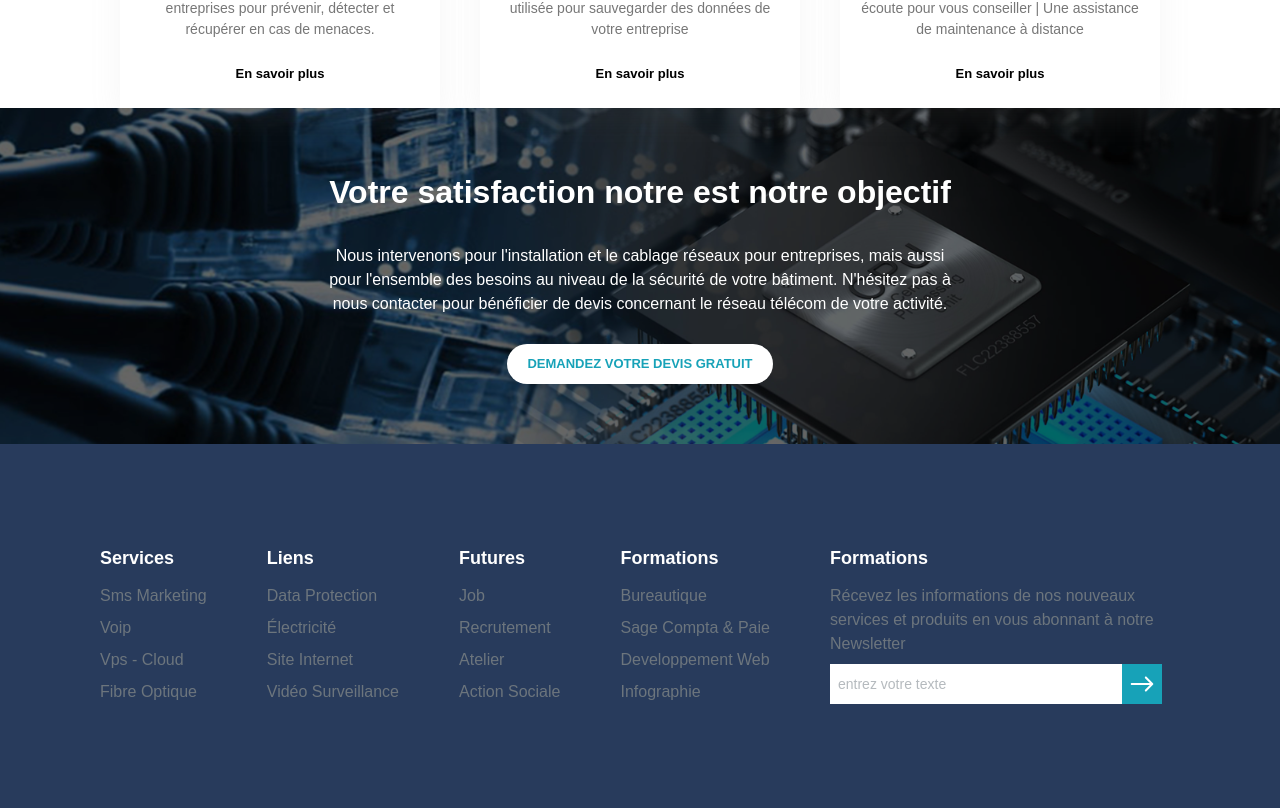
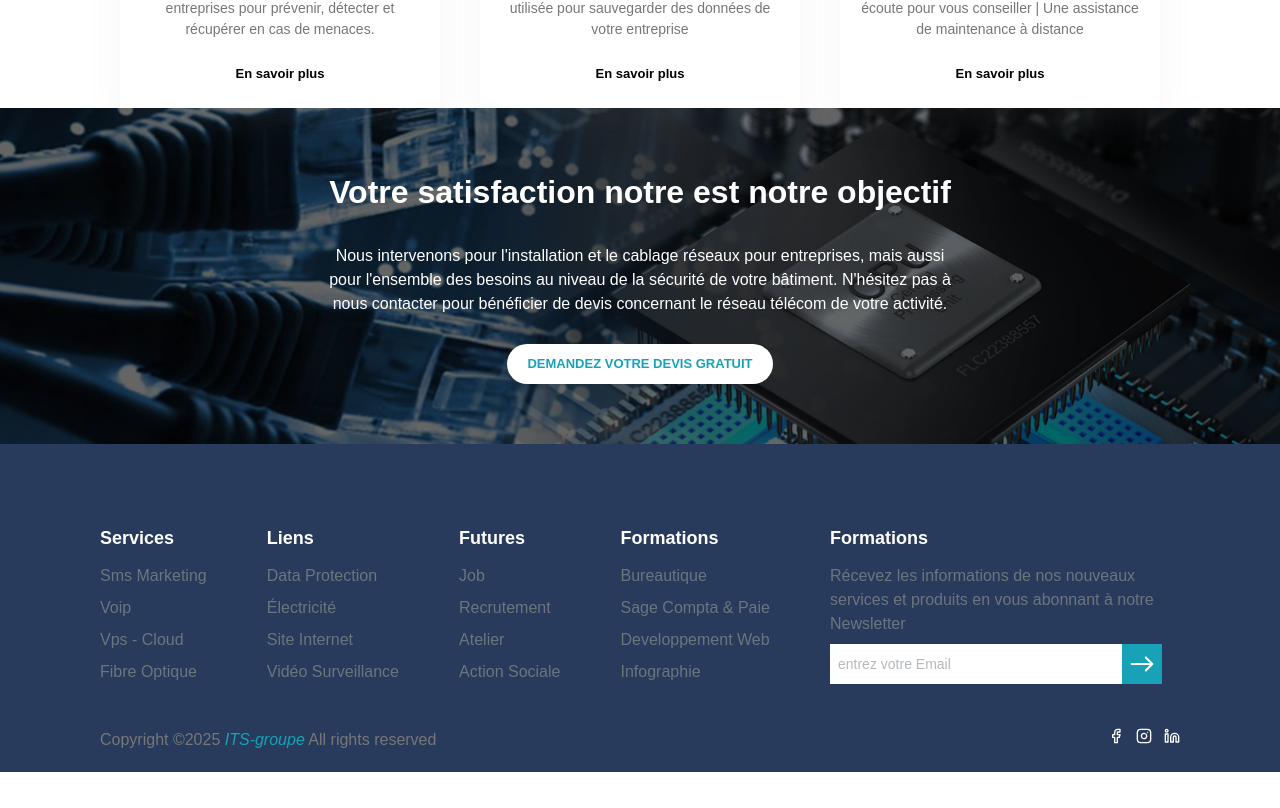
Before and after one commit to WolfRegis/ITS, a React (Vite) app: page / in a window 1280 px wide. Shown: the part 644-1452 px from the top of the page. After the commit the page ends 1416 px from the top, so only its background shows below. Built offline with nearby package versions, Linux system fonts and the light colour scheme.

Commit message:
✨F06>Add CpyrightBan component

```diff
--- a/src/components/Footer.jsx
+++ b/src/components/Footer.jsx
@@ -3,10 +3,11 @@ import List from './List'
 import styled from 'styled-components';
 import theme from './theme';
 import { IoIosArrowRoundForward } from 'react-icons/io';
+import CopyrightBan from './ui/CopyrightBan';
 
 export default function Footer() {
   return (
-  <FooterStyled className=' p-25 ' >
+  <FooterStyled className=' px-25 pt-20 flex flex-col gap-10' >
 
       <div className='relative flex flex-row justify-between w-full'>
             <List title="Services" >
@@ -35,21 +36,34 @@ export default function Footer() {
             </List>
             <List title="Formations">
                   <li><p>Récevez les informations de nos nouveaux services et produits en vous abonnant à notre Newsletter</p></li>
-                  <li className='flex flex-row '><input type="text" className='border-white h-10 w-10/12 bg-white pl-2 text-sm' placeholder='entrez votre texte'/> <IoIosArrowRoundForward  id='icone' className=' h-full w-10 text-sm text-white'/>
+                  <li className='flex flex-row '><input type="text" className='border-white h-10 w-10/12 bg-white pl-2 text-sm' placeholder='entrez votre Email'/><button className=' h-full w-10 text-sm text-white'> <IoIosArrowRoundForward  id='icone' className=' h-full w-full text-sm'/></button>
 </li>
 
             </List>
       </div>
+      <CopyrightBan/>
   </FooterStyled>)
 }
 
 const FooterStyled = styled.footer`
 
       background-color: ${theme.colors.mainColor};
+      color: ${theme.colors.other};
 
       #icone{
          background-color: ${theme.colors.primary};
       }
 
+      input{
+            outline: none;
+
+            button{
+                  &:hover{
+                        color:white
+                  }
+            }
+
+      }
+
 
 `;
--- /dev/null
+++ b/src/components/ui/CopyrightBan.jsx
@@ -0,0 +1,12 @@
+import React from 'react'
+import ItBan from './ItBan'
+import IconCompil from './IconCompil'
+
+export default function CopyrightBan() {
+  return (
+    <div className='flex flex-row justify-between pb-5'>
+      <p>Copyright ©2025 <i className='text-[#17a2b8]'>ITS-groupe</i> All rights reserved</p>
+      <IconCompil/>
+    </div>
+  )
+}
```
